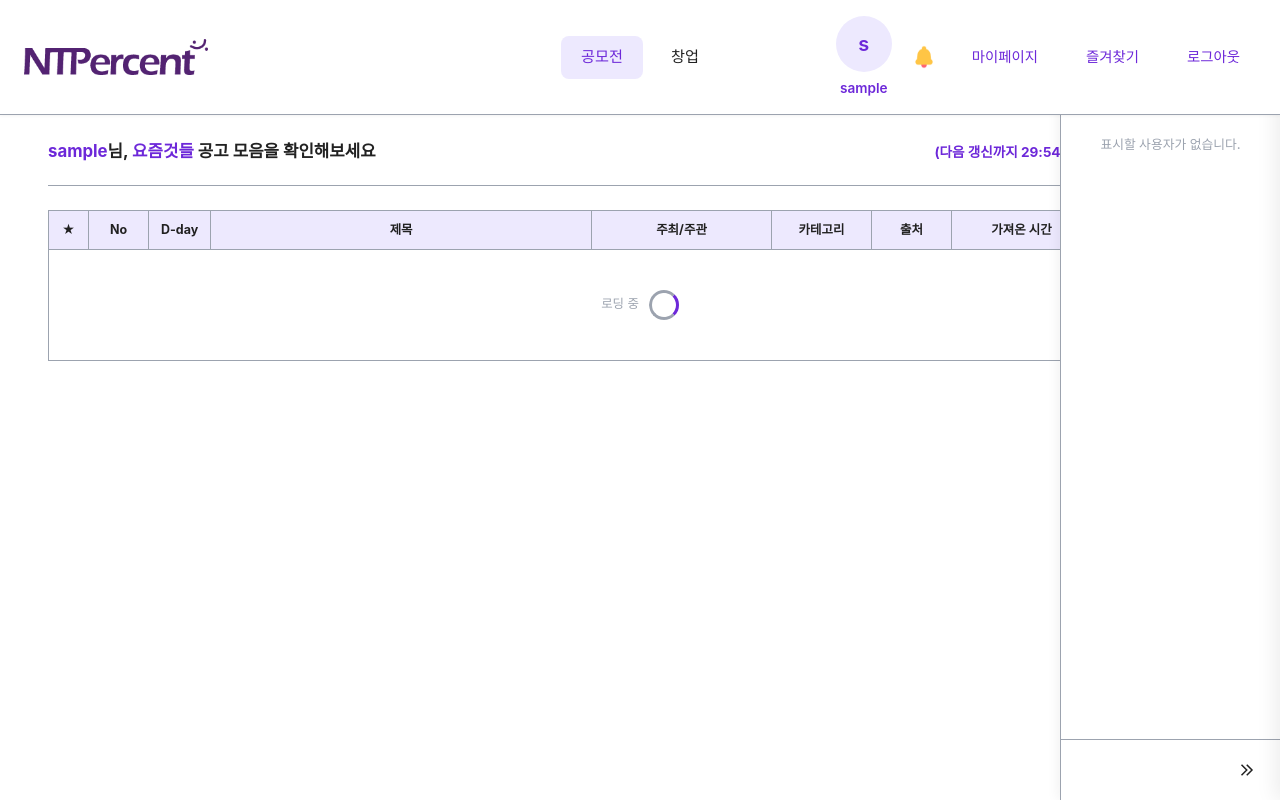
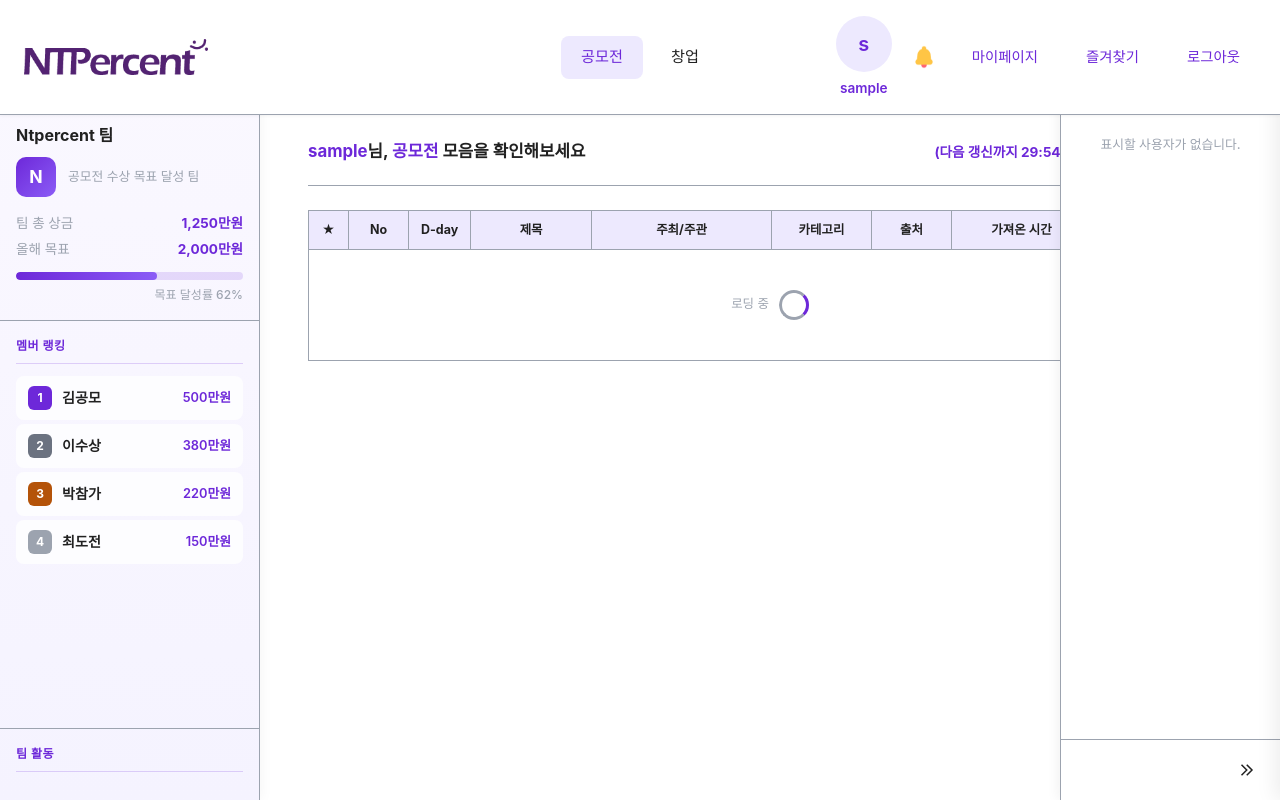
Before and after one commit to eun2chd/allround, a Flask app: page /home in a window 1280 px wide. Run offline with Flask 3, Linux system fonts and the light colour scheme; the visitor is signed in with stand-in values (Sample User, id 1); data that the repository does not hold is empty; some libraries are stand-ins or nearby versions; some web fonts are replaced.

Commit message:
마이페이지만 진행하면될듯

```diff
--- a/app.py
+++ b/app.py
@@ -12,7 +12,7 @@ from flask import Flask, flash, jsonify, redirect, render_template, request, ses
 import re
 
 from config import get_supabase_client, get_supabase_admin_client, get_supabase_storage_client, get_supabase_client_with_auth
-from crawler import crawl_post_detail
+from crawler import crawl_post_detail, crawl_wevity_detail
 
 
 def _validate_password(password: str) -> bool:
@@ -852,6 +852,42 @@ def api_user_contest_status():
         return jsonify({"success": True, "data": {"content_checks": [], "participation": {}, "commented": []}})
 
 
+@app.route("/api/user/participation")
+def api_user_participation():
+    """참가/패스한 공모전 목록 (contest 정보 포함). user_id 없으면 현재 로그인 유저"""
+    if not session.get("logged_in"):
+        return jsonify({"success": True, "data": []})
+    user_id = request.args.get("user_id", "").strip() or session.get("user_id")
+    if not user_id:
+        return jsonify({"success": True, "data": []})
+    try:
+        supabase = get_supabase_admin_client()
+        r = supabase.table("contest_participation").select("source, contest_id, status, updated_at").eq("user_id", user_id).order("updated_at", desc=True).execute()
+        rows = r.data or []
+        result = []
+        for p in rows:
+            src = p.get("source") or ""
+            cid = p.get("contest_id") or ""
+            status = p.get("status") or ""
+            c = supabase.table("contests").select("source, id, title, url, d_day, host, category").eq("source", src).eq("id", cid).limit(1).execute()
+            contest = (c.data or [{}])[0] if c.data else {}
+            result.append({
+                "source": src,
+                "contest_id": cid,
+                "status": status,
+                "updated_at": p.get("updated_at"),
+                "title": contest.get("title", "(제목 없음)"),
+                "url": contest.get("url", ""),
+                "d_day": contest.get("d_day", "-"),
+                "host": contest.get("host", "-"),
+                "category": contest.get("category", "공모전"),
+            })
+        return jsonify({"success": True, "data": result})
+    except Exception as e:
+        logger.error("api/user/participation 오류: %s", e)
+        return jsonify({"success": True, "data": []})
+
+
 def _post_comment(supabase, user_id, source, contest_id, body):
     """댓글 자동 등록 (내부용)"""
     try:
@@ -1022,9 +1058,23 @@ def api_contest_comments_create(source, contest_id):
 
 @app.route("/api/post/<post_id>")
 def api_post(post_id):
-    """상세 페이지 내용 크롤링"""
+    """상세 페이지 내용 크롤링 (요즘것들, 하위 호환)"""
+    return _api_contest_content("요즘것들", post_id)
+
+
+@app.route("/api/contests/<source>/<contest_id>/content")
+def api_contest_content(source, contest_id):
+    """상세 페이지 내용 크롤링 (소스별 크롤러)"""
+    return _api_contest_content(source, contest_id)
+
+
+def _api_contest_content(source: str, contest_id: str):
     try:
-        detail = crawl_post_detail(post_id)
+        source_clean = (source or "").strip()
+        if source_clean == "위비티":
+            detail = crawl_wevity_detail(contest_id)
+        else:
+            detail = crawl_post_detail(contest_id)
         if detail:
             return jsonify({"success": True, "data": detail})
         return jsonify({"success": False, "error": "상세 내용을 가져올 수 없습니다."}), 404
--- a/supabase/functions/crawl-wevity/index.ts
+++ b/supabase/functions/crawl-wevity/index.ts
@@ -2,6 +2,8 @@
 // https://www.wevity.com/?c=find
 //
 // GitHub Actions에서 crawl-contests와 함께 호출
+
+// npx supabase functions deploy crawl-wevity
 
 import "jsr:@supabase/functions-js/edge-runtime.d.ts";
 import { createClient } from "https://esm.sh/@supabase/supabase-js@2";
--- a/templates/index.html
+++ b/templates/index.html
@@ -37,7 +37,7 @@
       line-height: 1.5;
     }
     .page-placeholder { padding: 80px 24px; text-align: center; font-size: 0.95rem; color: var(--gray-muted); }
-    .container { max-width: 1400px; margin: 0 auto; padding: 24px 48px; }
+    .container { max-width: 1400px; margin: 0 auto; margin-left: 260px; padding: 24px 48px; }
     .page-header {
       display: flex;
       align-items: center;
@@ -507,6 +507,10 @@
       gap: 6px;
     }
     .filter-bar .filter-group select { min-width: 100px; }
+    @media (max-width: 1200px) {
+      .sidebar-team { display: none; }
+      .container { margin-left: 0; }
+    }
     @media (max-width: 768px) {
       .container { padding: 24px 20px; }
     }
@@ -514,11 +518,12 @@
 </head>
 <body>
   {% include 'partials/_navbar.html' %}
+  {% include 'partials/_sidebar_team.html' %}
 
   <div class="container">
     <div id="pageAllyoung">
     <header class="page-header">
-      <h1><span>{{ session.get('nickname', '') or '회원' }}</span>님, <span>요즘것들</span> 공고 모음을 확인해보세요</h1>
+      <h1><span>{{ session.get('nickname', '') or '회원' }}</span>님, <span>공모전</span> 모음을 확인해보세요</h1>
       <div class="page-meta">
         <div class="page-meta-info">
 
@@ -994,7 +999,7 @@
       loadComments();
 
       try {
-        const r = await fetch('/api/post/' + postId);
+        const r = await fetch('/api/contests/' + encodeURIComponent(source) + '/' + encodeURIComponent(postId) + '/content');
         const j = await r.json();
         if (j.success && j.data) {
           const d = j.data;
--- /dev/null
+++ b/templates/partials/_sidebar_team.html
@@ -0,0 +1,177 @@
+<!-- 왼쪽 팀 사이드바: 상단(팀목표) / 중간(멤버랭킹) / 하단(기타) -->
+<aside class="sidebar-team">
+  <!-- 상단: 팀 목표 -->
+  <section class="sidebar-section sidebar-top">
+    <h3 class="sidebar-section-title">팀 목표</h3>
+    <div class="sidebar-team-name">Ntpercent 팀</div>
+    <div class="sidebar-team-profile">
+      <div class="sidebar-team-avatar">N</div>
+      <p class="sidebar-team-desc">공모전 수상 목표 달성 팀</p>
+    </div>
+    <div class="sidebar-stat-row">
+      <span class="sidebar-stat-label">팀 총 상금</span>
+      <span class="sidebar-stat-value">1,250만원</span>
+    </div>
+    <div class="sidebar-stat-row">
+      <span class="sidebar-stat-label">올해 목표</span>
+      <span class="sidebar-stat-value">2,000만원</span>
+    </div>
+    <div class="sidebar-goal-bar">
+      <div class="sidebar-goal-fill" style="width: 62%"></div>
+    </div>
+    <p class="sidebar-goal-hint">목표 달성률 62%</p>
+  </section>
+
+  <!-- 중간: 멤버 랭킹 -->
+  <section class="sidebar-section sidebar-mid">
+    <h3 class="sidebar-section-title">멤버 랭킹</h3>
+    <ul class="sidebar-ranking-list">
+      <li class="sidebar-ranking-item">
+        <span class="sidebar-rank">1</span>
+        <span class="sidebar-rank-name">김공모</span>
+        <span class="sidebar-rank-value">500만원</span>
+      </li>
+      <li class="sidebar-ranking-item">
+        <span class="sidebar-rank">2</span>
+        <span class="sidebar-rank-name">이수상</span>
+        <span class="sidebar-rank-value">380만원</span>
+      </li>
+      <li class="sidebar-ranking-item">
+        <span class="sidebar-rank">3</span>
+        <span class="sidebar-rank-name">박참가</span>
+        <span class="sidebar-rank-value">220만원</span>
+      </li>
+      <li class="sidebar-ranking-item">
+        <span class="sidebar-rank">4</span>
+        <span class="sidebar-rank-name">최도전</span>
+        <span class="sidebar-rank-value">150만원</span>
+      </li>
+    </ul>
+  </section>
+
+  <!-- 하단: 팀 활동 -->
+  <section class="sidebar-section sidebar-bottom">
+    <h3 class="sidebar-section-title">팀 활동</h3>
+  </section>
+</aside>
+
+<style>
+  .sidebar-team {
+    position: fixed;
+    left: 0;
+    top: 68px;
+    width: 260px;
+    height: calc(100vh - 68px);
+    background: linear-gradient(180deg, #faf8ff 0%, #f5f3ff 100%);
+    border-right: 1px solid var(--border-gray);
+    box-shadow: 2px 0 12px rgba(0,0,0,0.04);
+    z-index: 80;
+    display: flex;
+    flex-direction: column;
+    overflow: hidden;
+  }
+  .sidebar-team .sidebar-section {
+    padding: 16px;
+    border-bottom: 1px solid var(--border-gray);
+  }
+  .sidebar-team .sidebar-section:last-child { border-bottom: none; }
+  .sidebar-team .sidebar-section-title {
+    font-size: 0.75rem;
+    font-weight: 700;
+    color: var(--main-purple);
+    text-transform: uppercase;
+    letter-spacing: 0.5px;
+    margin-bottom: 12px;
+    padding-bottom: 8px;
+    border-bottom: 1px solid rgba(109,40,217,0.2);
+  }
+  .sidebar-team-name {
+    font-size: 1rem;
+    font-weight: 700;
+    color: var(--text-dark);
+    margin-bottom: 10px;
+  }
+  .sidebar-team-profile {
+    display: flex;
+    align-items: center;
+    gap: 12px;
+    margin-bottom: 16px;
+  }
+  .sidebar-team-avatar {
+    width: 40px;
+    height: 40px;
+    border-radius: 10px;
+    background: linear-gradient(135deg, var(--main-purple), #8b5cf6);
+    color: #fff;
+    display: flex;
+    align-items: center;
+    justify-content: center;
+    font-size: 1.1rem;
+    font-weight: 700;
+  }
+  .sidebar-team-desc {
+    font-size: 0.8rem;
+    color: var(--gray-muted);
+    line-height: 1.4;
+  }
+  .sidebar-stat-row {
+    display: flex;
+    justify-content: space-between;
+    align-items: center;
+    font-size: 0.85rem;
+    margin-bottom: 6px;
+  }
+  .sidebar-stat-label { color: var(--gray-muted); }
+  .sidebar-stat-value { font-weight: 700; color: var(--main-purple); }
+  .sidebar-goal-bar {
+    height: 8px;
+    background: rgba(109,40,217,0.15);
+    border-radius: 4px;
+    overflow: hidden;
+    margin-top: 12px;
+  }
+  .sidebar-goal-fill {
+    height: 100%;
+    background: linear-gradient(90deg, var(--main-purple), #8b5cf6);
+    border-radius: 4px;
+    transition: width 0.3s;
+  }
+  .sidebar-goal-hint {
+    font-size: 0.75rem;
+    color: var(--gray-muted);
+    margin-top: 6px;
+    text-align: right;
+  }
+  .sidebar-ranking-list { list-style: none; }
+  .sidebar-ranking-item {
+    display: flex;
+    align-items: center;
+    gap: 10px;
+    padding: 10px 12px;
+    margin-bottom: 4px;
+    background: rgba(255,255,255,0.8);
+    border-radius: 8px;
+    font-size: 0.88rem;
+  }
+  .sidebar-ranking-item:hover { background: var(--soft-purple); }
+  .sidebar-rank {
+    width: 24px;
+    height: 24px;
+    border-radius: 6px;
+    background: var(--main-purple);
+    color: #fff;
+    font-size: 0.75rem;
+    font-weight: 700;
+    display: flex;
+    align-items: center;
+    justify-content: center;
+    flex-shrink: 0;
+  }
+  .sidebar-ranking-item:nth-child(2) .sidebar-rank { background: #6b7280; }
+  .sidebar-ranking-item:nth-child(3) .sidebar-rank { background: #b45309; }
+  .sidebar-ranking-item:nth-child(4) .sidebar-rank { background: var(--gray-muted); }
+  .sidebar-rank-name { flex: 1; font-weight: 600; color: var(--text-dark); }
+  .sidebar-rank-value { font-size: 0.8rem; font-weight: 600; color: var(--main-purple); }
+  .sidebar-mid { flex: 1; overflow-y: auto; }
+  .sidebar-bottom { flex-shrink: 0; }
+</style>
```
Also changed, not shown: crawler.py (+102 -0 lines), templates/mypage.html (+98 -0 lines).
